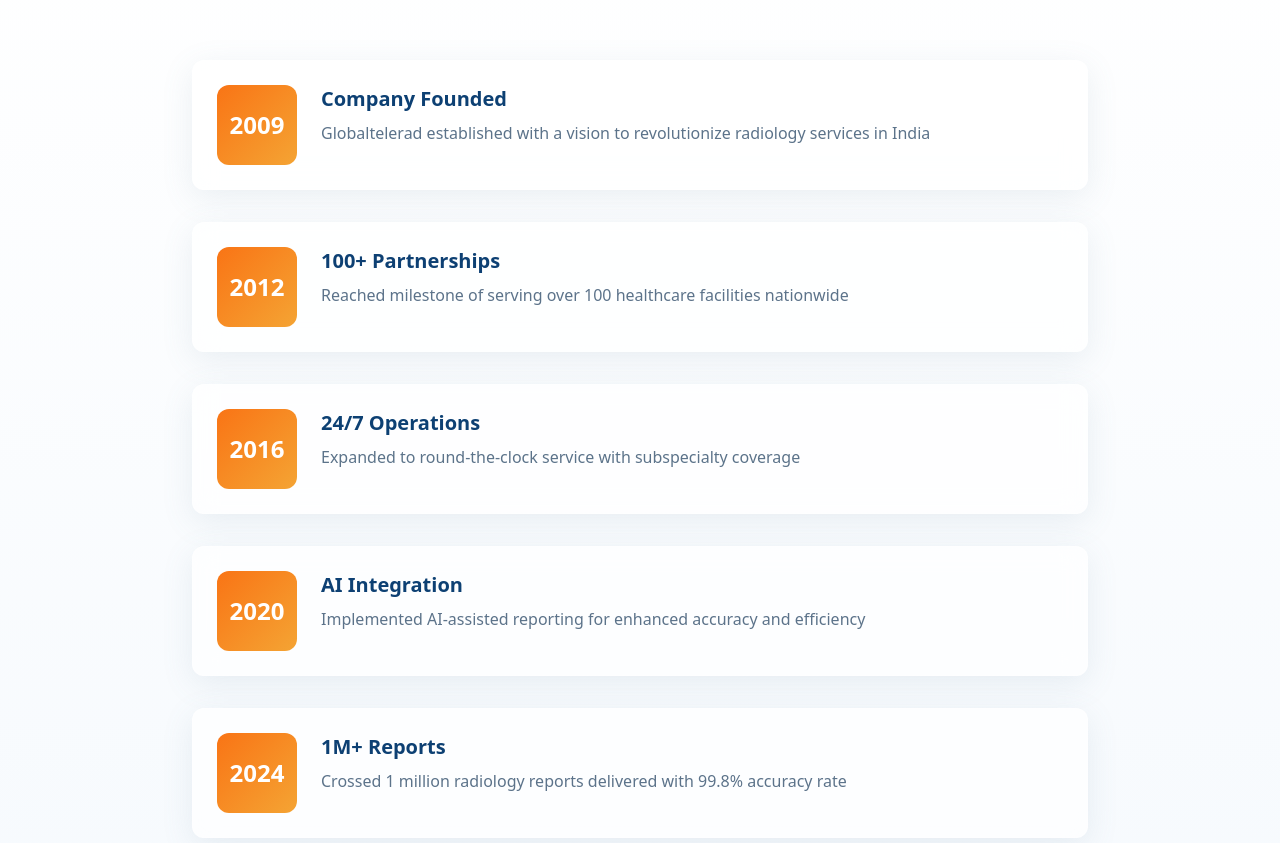
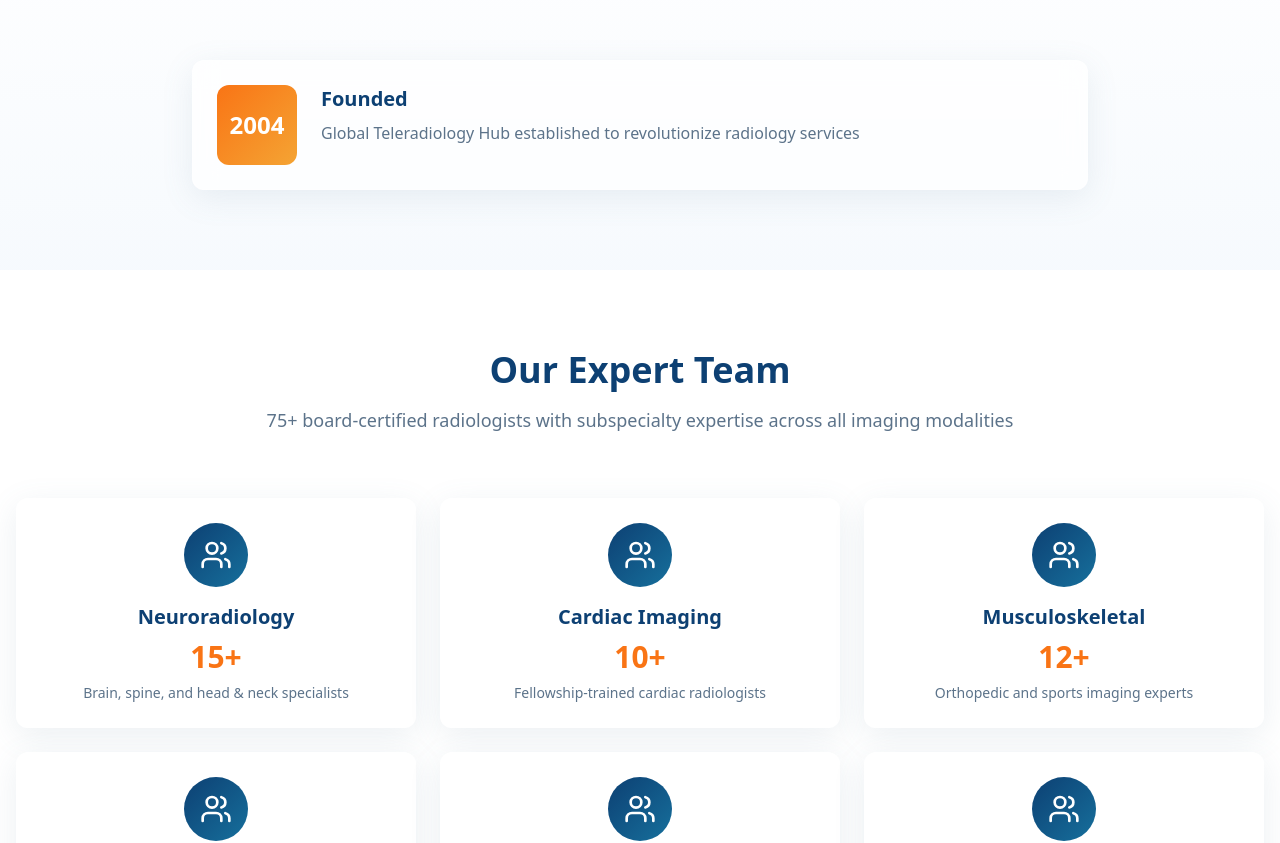
Before and after one commit to isg32-pavillion/globaltelerad, a React (Vite) app: page /about in a window 1280 px wide. Shown: the part 1549-2392 px from the top of the page. Built offline with nearby package versions, Linux system fonts and the light colour scheme; the HTML template or start-up script is replaced by a standard one.

Commit message:
Update about page & 24x7 text
Refine About section to show a single milestone card "2004 - Founded" and replace all instances of "24/7" with "24x7" across Home, About, and Contact components to reflect updated branding.

```diff
--- a/src/components/Footer.tsx
+++ b/src/components/Footer.tsx
@@ -82,7 +82,7 @@ const Footer = () => {
             <div className="flex items-start space-x-3 mb-6">
               <Clock className="h-5 w-5 mt-0.5 flex-shrink-0" />
               <div className="text-sm text-primary-foreground/90">
-                <p className="font-medium">24/7 Service Available</p>
+                <p className="font-medium">24x7 Service Available</p>
                 <p className="text-xs mt-1">Emergency reports within hours</p>
               </div>
             </div>
--- a/src/pages/About.tsx
+++ b/src/pages/About.tsx
@@ -38,29 +38,9 @@ const About = () => {
 
   const milestones = [
     {
-      year: "2009",
-      title: "Company Founded",
-      description: "Globaltelerad established with a vision to revolutionize radiology services in India",
-    },
-    {
-      year: "2012",
-      title: "100+ Partnerships",
-      description: "Reached milestone of serving over 100 healthcare facilities nationwide",
-    },
-    {
-      year: "2016",
-      title: "24/7 Operations",
-      description: "Expanded to round-the-clock service with subspecialty coverage",
-    },
-    {
-      year: "2020",
-      title: "AI Integration",
-      description: "Implemented AI-assisted reporting for enhanced accuracy and efficiency",
-    },
-    {
-      year: "2024",
-      title: "1M+ Reports",
-      description: "Crossed 1 million radiology reports delivered with 99.8% accuracy rate",
+      year: "2004",
+      title: "Founded",
+      description: "Global Teleradiology Hub established to revolutionize radiology services",
     },
   ];
 
--- a/src/pages/Contact.tsx
+++ b/src/pages/Contact.tsx
@@ -101,7 +101,7 @@ ${formData.message}
               <a href="tel:+917433999850" className="text-sm text-muted-foreground hover:text-primary transition-colors">
                 +91 7433999850
               </a>
-              <p className="text-xs text-muted-foreground mt-2">24/7 Support Available</p>
+              <p className="text-xs text-muted-foreground mt-2">24x7 Support Available</p>
             </GlassCard>
 
             <GlassCard className="text-center">
@@ -121,7 +121,7 @@ ${formData.message}
               </div>
               <h3 className="text-lg font-semibold text-primary mb-2">Working Hours</h3>
               <p className="text-sm text-muted-foreground">
-                Open 24/7<br />
+                Open 24x7<br />
                 Emergency Support Available
               </p>
             </GlassCard>
@@ -255,7 +255,7 @@ ${formData.message}
                 </Button>
                 <div className="pt-4 border-t border-border">
                   <p className="text-xs text-muted-foreground text-center">
-                    Available 24/7 for emergency support
+                    Available 24x7 for emergency support
                   </p>
                 </div>
               </GlassCard>
@@ -265,7 +265,7 @@ ${formData.message}
                 <ul className="space-y-3">
                   <li className="flex items-start space-x-3">
                     <span className="text-accent mt-1">✓</span>
-                    <span className="text-sm text-muted-foreground">24/7 emergency radiology support</span>
+                    <span className="text-sm text-muted-foreground">24x7 emergency radiology support</span>
                   </li>
                   <li className="flex items-start space-x-3">
                     <span className="text-accent mt-1">✓</span>
--- a/src/pages/Home.tsx
+++ b/src/pages/Home.tsx
@@ -51,7 +51,7 @@ const Home = () => {
 
   const testimonials = [
     {
-      text: "Globaltelerad has transformed our radiology department. The reports are incredibly detailed and arrive within hours. Their 24/7 availability is a game-changer for emergency cases.",
+      text: "Globaltelerad has transformed our radiology department. The reports are incredibly detailed and arrive within hours. Their 24x7 availability is a game-changer for emergency cases.",
       doctor: "Dr. Rajesh Kumar",
       hospital: "Apollo Hospitals, Delhi",
       logo: "🏥",
@@ -271,7 +271,7 @@ const Home = () => {
                 Get in Touch
               </h2>
               <p className="text-lg text-muted-foreground mb-8">
-                Have questions or need assistance? Our team is here to help you 24/7.
+                Have questions or need assistance? Our team is here to help you 24x7.
               </p>
 
               <div className="grid grid-cols-1 md:grid-cols-3 gap-6 mb-8">
```
